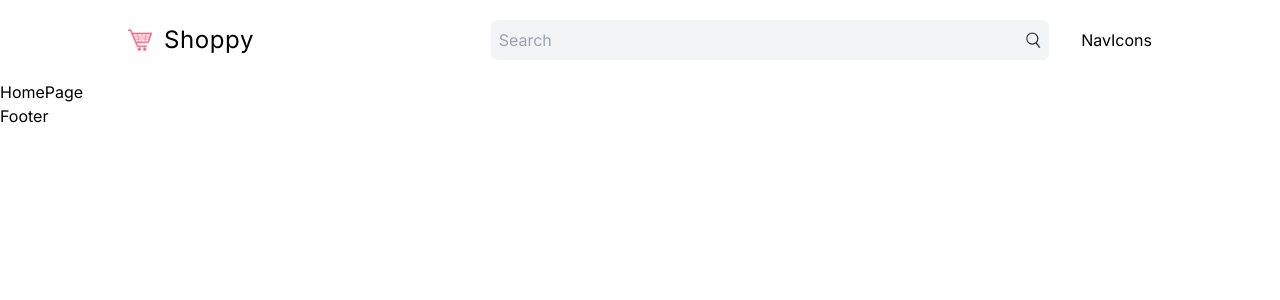
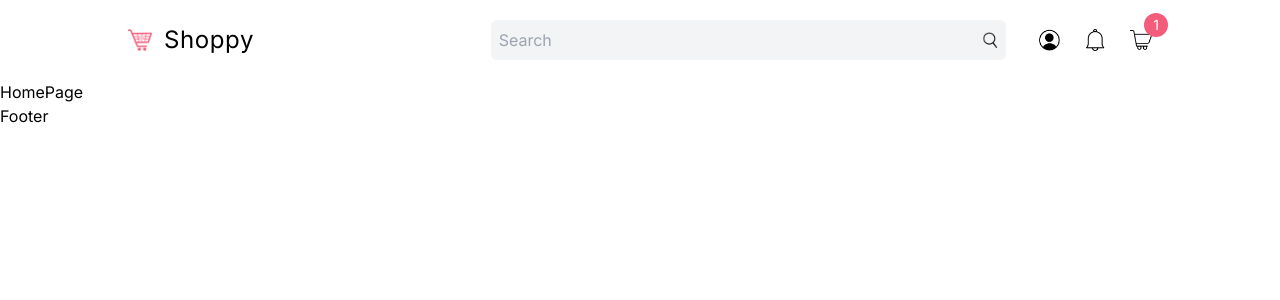
Before and after one commit to Oiyzul/shoppy-client, a Next.js app: page / in a window 1280 px wide. Shown: the top 300 px of the page. Built offline with nearby package versions, Linux system fonts and the light colour scheme.

Commit message:
nav searchbar and nav icons added.

```diff
--- a/src/components/NavIcons.tsx
+++ b/src/components/NavIcons.tsx
@@ -1,5 +1,46 @@
+"use client";
+
+import Image from "next/image";
+import Link from "next/link";
+import { useState } from "react";
+
 const NavIcons = () => {
-  return <div>NavIcons</div>;
+  const [isProfileOpen, setIsProfileOpen] = useState(false);
+  const [isCartOpen, setIsCartOpen] = useState(false);
+
+  return (
+    <div className="flex items-center gap-4 xl:gap-6 relative ">
+      <Image
+        src={"/profile.png"}
+        alt=""
+        width={22}
+        height={22}
+        className="cursor-pointer"
+      />
+
+      {isProfileOpen && (
+        <div className="absolute p-4 rounded-md top-12 left-0 bg-white text-sm shadow-[0_3px_10px_rgb(0,0,0,0.2)] z-20">
+          <Link href={"/profile"}>Profile</Link>
+        </div>
+      )}
+
+      <Image
+        src={"/notification.png"}
+        alt=""
+        width={22}
+        height={22}
+        className="cursor-pointer"
+      />
+
+      <div
+        className="relative cursor-pointer"
+        onClick={() => setIsCartOpen((prev) => !prev)}
+      >
+        <Image src={"/cart.png"} alt="" width={22} height={22} />
+        <div className="absolute -top-4 -right-4 w-6 h-6 bg-cart rounded-full text-white text-sm flex items-center justify-center">1</div>
+      </div>
+    </div>
+  );
 };
 
 export default NavIcons;
--- a/src/components/Searchbar.tsx
+++ b/src/components/Searchbar.tsx
@@ -1,11 +1,20 @@
-'use client'
+"use client";
 
 import Image from "next/image";
+import { useRouter } from "next/navigation";
 
 const Searchbar = () => {
+  const router = useRouter();
+
   const handleSearch = (e: React.FormEvent<HTMLFormElement>) => {
-    e.preventDefault()
+    e.preventDefault();
 
+    const formData = new FormData(e.currentTarget);
+    const name = formData.get("name") as string;
+
+    if (name) {
+      router.push(`/list?name=${name}`);
+    }
   };
 
   return (
@@ -14,6 +23,7 @@ const Searchbar = () => {
       onSubmit={handleSearch}
     >
       <input
+        name="name"
         placeholder="Search"
         className="flex-1 bg-transparent outline-none"
       />
--- a/tailwind.config.ts
+++ b/tailwind.config.ts
@@ -13,6 +13,9 @@ const config: Config = {
         "gradient-conic":
           "conic-gradient(from 180deg at 50% 50%, var(--tw-gradient-stops))",
       },
+      colors: {
+        'cart' : '#F35C7A'
+      }
     },
   },
   plugins: [],
```
